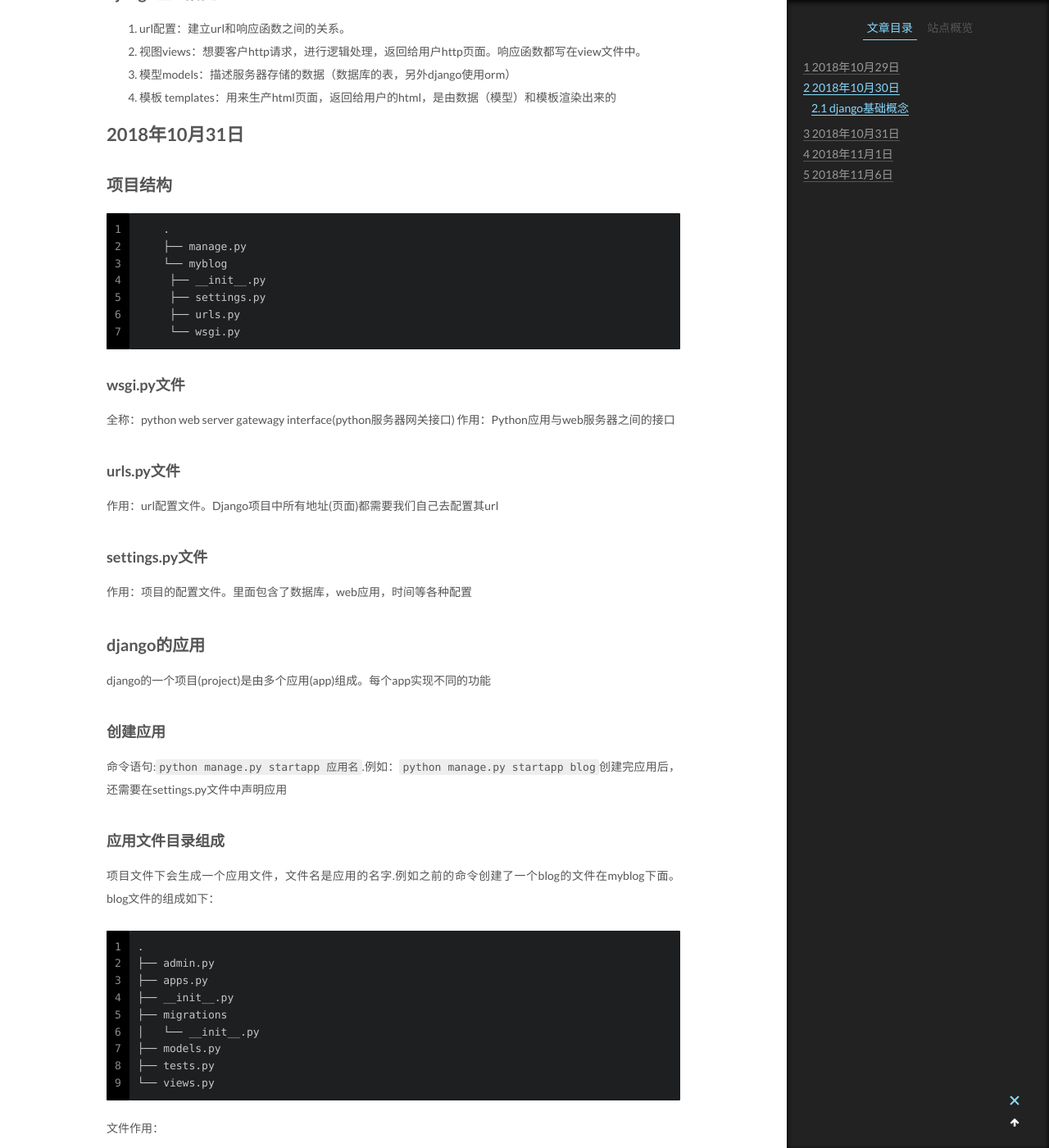
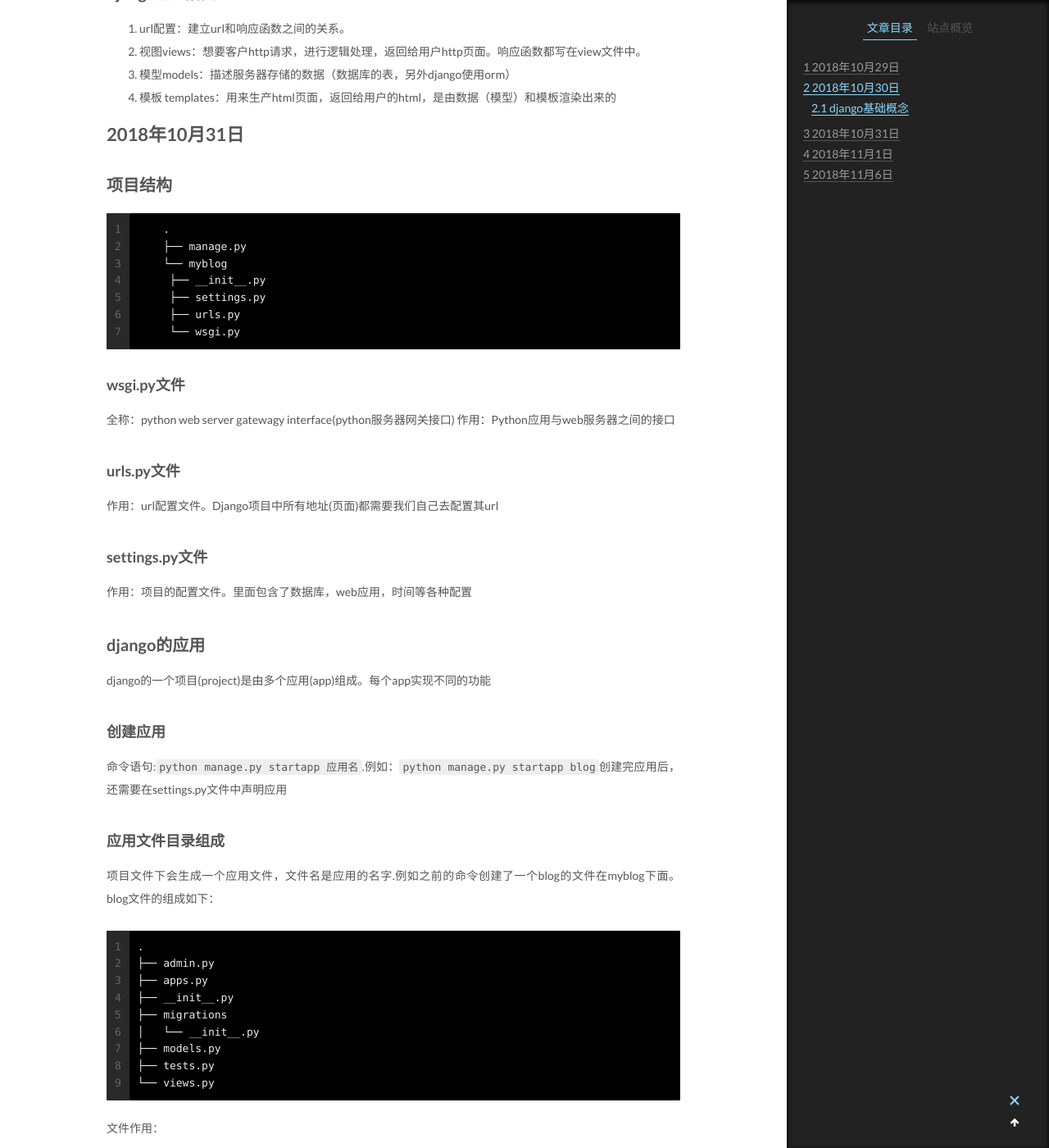
Before and after one commit to Ngwind/Ngwind.github.io, a Jekyll site: the page built from _posts/2018-11-06-django学习记录.md, in a window 1280 px wide and 1400 px high, scrolled down 891 px. Shown: the whole window at 82% size. Built offline with Jekyll 4.4.1, drawn with Linux system fonts in a browser that asks for light colours.

Commit message:
Update _config.yml
修改代码块主题为night bright

```diff
--- a/_config.yml
+++ b/_config.yml
@@ -353,7 +353,7 @@ custom_logo:
 # Available value:
 #    normal | night | night eighties | night blue | night bright
 # https://github.com/chriskempson/tomorrow-theme
-highlight_theme: night
+highlight_theme: night bright
 
 
 # ---------------------------------------------------------------
```
